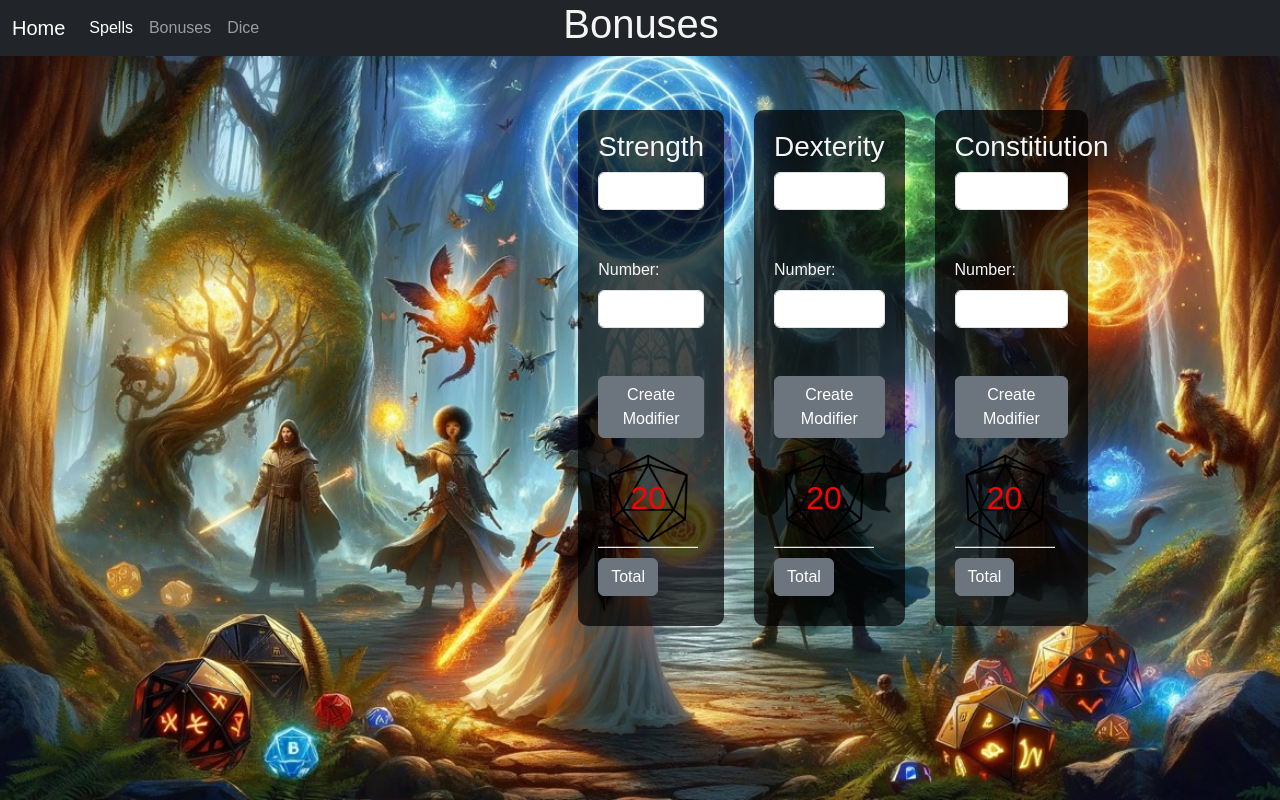
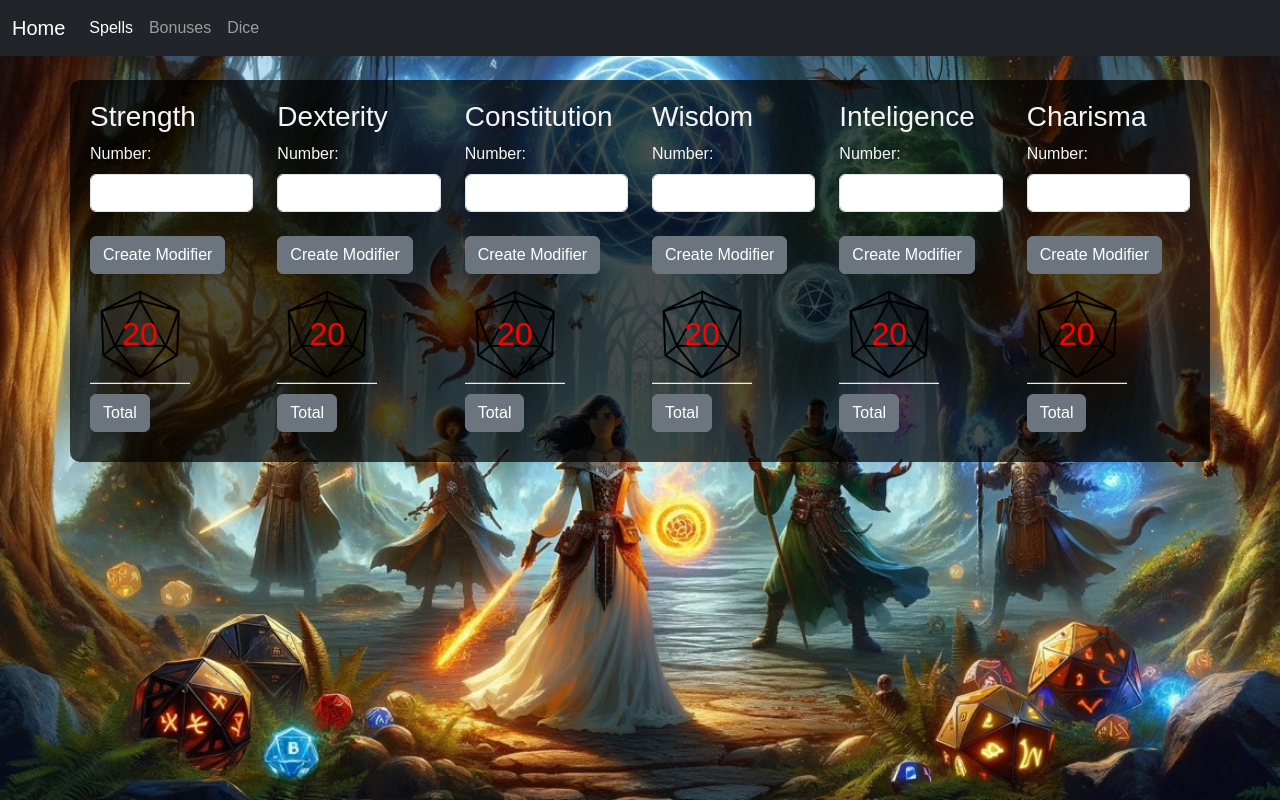
Before and after one commit to gouldgamer/dnd-spell-list, a plain HTML site: page bonusesV3.html in a window 1280 px wide. Drawn offline with nearby package versions, Linux system fonts and the light colour scheme; a script that the page names is missing.

Commit message:
we finished bonecesv3 with all 6 abilitys

```diff
--- a/bonusesV3.html
+++ b/bonusesV3.html
@@ -12,7 +12,9 @@
       text-align: center;
       position: absolute;
       top: 0;
+      width: 100%;
     }
+
     .dice {
       width: 100px;
       height: 100px;
@@ -26,7 +28,6 @@
       font-size: 2em;
       cursor: pointer;
       transition: transform 0.5s ease-in-out;
-      /* Smooth transformation for the rotation */
     }
 
     body {
@@ -37,7 +38,6 @@
       background-position: center;
       background-repeat: no-repeat;
       background-size: cover;
-
     }
 
     .container {
@@ -45,7 +45,6 @@
       background-color: rgba(0, 0, 0, 0.7);
       padding: 20px;
       border-radius: 10px;
-      margin: 15px;
     }
 
     .result {
@@ -54,36 +53,24 @@
 
     .form-container {
       display: flex;
-      flex-direction: row;
+      justify-content: center;
       align-items: center;
-      width: 12%;
+      width: 100%;
       margin: 15px;
     }
 
-    .parent {
-      display: flex;
-      flex-direction: row;
-      justify-content: center;
-      align-items: center;
-    }
-
     @keyframes roll {
-
-      /* Starting point of the animation */
       from {
         transform: rotate(0deg);
       }
 
-      /* Ending point of the animation */
       to {
         transform: rotate(720deg);
-        /* Complete one full rotation */
       }
     }
 
     .rolling {
       animation: roll 1s ease-in-out;
-      /* Apply 'roll' animation with a duration of 0.5 seconds */
     }
   </style>
 </head>
@@ -114,149 +101,126 @@
     </nav>
   </header>
   <audio id="diceRollSound" src="dice-sound.mp3"></audio>
-  <div class="parent">
-    <main class="form-container">
-      <h1 class="centered-text">Bonuses</h1>
-        <div class="container form-group w-150">
+  <div class="container form-group">
+    <div class="row justify-content-center">
+      <div class="col-md-2">
+        <!-- Strength Section -->
+        <h3>Strength</h3>
 
-          <!-- Label input field -->
-          <h3>Strength</h3>
-          <input type="text" class="form-control" id="inputLabel" name="inputLabel"><br><br>
-
-          <!-- Number input field -->
-          <label for="inputNumber" class="form-label">Number:</label>
-          <input type="number" class="form-control" id="inputNumber" name="inputNumber"><br><br>
-
-          <!-- Button to perform the "create modifier" operation -->
-          <button onclick="modifier()" class="btn btn-secondary">Create Modifier</button>
-          <div id="result" class="result"></div>
-
-          <!-- Button to roll a 20-sided die -->
-          <!-- <button onclick="rollDice()" class="btn btn-secondary" >Roll D20</button> -->
-          <div id="dice20" class="dice" onclick="rollDice('dice20', 20)"
+        <label for="inputNumberStrength" class="form-label">Number:</label>
+        <input type="number" class="form-control" id="inputNumberStrength" name="inputNumber"><br>
+        <button onclick="modifier('inputNumberStrength', 'resultStrength')" class="btn btn-secondary">Create Modifier</button>
+        <div id="resultStrength" class="result"></div>
+        <div id="diceStrength" class="dice" onclick="rollDice('diceStrength', 20, 'diceResultStrength')"
           style="background-image: url('images/d20-t.png');">20</div>
-          <div id="diceResult" class="result"></div>
-
-          <!-- Button to calculate the total of the previous two results -->
-          <button onclick="total()" class="btn btn-secondary">Total</button>
-          <div id="total" class="result"></div>
+        <div id="diceResultStrength" class="result"></div>
+        <button onclick="total('resultStrength', 'diceResultStrength', 'totalStrength')" class="btn btn-secondary">Total</button>
+        <div id="totalStrength" class="result"></div>
+      </div>
+      <div class="col-md-2">
+        <!-- Dexterity Section -->
+        <h3>Dexterity</h3>
+        <label for="inputNumberDexterity" class="form-label">Number:</label>
+        <input type="number" class="form-control" id="inputNumberDexterity" name="inputNumber"><br>
+        <button onclick="modifier('inputNumberDexterity', 'resultDexterity')" class="btn btn-secondary">Create Modifier</button>
+        <div id="resultDexterity" class="result"></div>
+        <div id="diceDexterity" class="dice" onclick="rollDice('diceDexterity', 20, 'diceResultDexterity')"
+          style="background-image: url('images/d20-t.png');">20</div>
+        <div id="diceResultDexterity" class="result"></div>
+        <button onclick="total('resultDexterity', 'diceResultDexterity', 'totalDexterity')" class="btn btn-secondary">Total</button>
+        <div id="totalDexterity" class="result"></div>
+      </div>
+      <div class="col-md-2">
+        <!-- Constitution Section -->
+        <h3>Constitution</h3>
+        <label for="inputNumberConstitution" class="form-label">Number:</label>
+        <input type="number" class="form-control" id="inputNumberConstitution" name="inputNumber"><br>
+        <button onclick="modifier('inputNumberConstitution', 'resultConstitution')" class="btn btn-secondary">Create Modifier</button>
+        <div id="resultConstitution" class="result"></div>
+        <div id="diceConstitution" class="dice" onclick="rollDice('diceConstitution', 20, 'diceResultConstitution')"
+          style="background-image: url('images/d20-t.png');">20</div>
+        <div id="diceResultConstitution" class="result"></div>
+        <button onclick="total('resultConstitution', 'diceResultConstitution', 'totalConstitution')" class="btn btn-secondary">Total</button>
+        <div id="totalConstitution" class="result"></div>
+      </div>
+      <div class="col-md-2">
+        <!-- Wisdom Section -->
+        <h3>Wisdom</h3>
+        <label for="inputNumberWisdom" class="form-label">Number:</label>
+        <input type="number" class="form-control" id="inputNumberWisdom" name="inputNumber"><br>
+        <button onclick="modifier('inputNumberWisdom', 'resultWisdom')" class="btn btn-secondary">Create Modifier</button>
+        <div id="resultWisdom" class="result"></div>
+        <div id="diceWisdom" class="dice" onclick="rollDice('diceWisdom', 20, 'diceResultWisdom')"
+          style="background-image: url('images/d20-t.png');">20</div>
+        <div id="diceResultWisdom" class="result"></div>
+        <button onclick="total('resultWisdom', 'diceResultWisdom', 'totalWisdom')" class="btn btn-secondary">Total</button>
+        <div id="totalWisdom" class="result"></div>
       </div>
 
-
-
-          <div class="container form-group w-150">
-
-            <!-- Label input field -->
-            <h3>Dexterity</h3>
-            <input type="text" class="form-control" id="inputLabel" name="inputLabel"><br><br>
-
-            <!-- Number input field -->
-            <label for="inputNumber" class="form-label">Number:</label>
-            <input type="number" class="form-control" id="inputNumber" name="inputNumber"><br><br>
-
-            <!-- Button to perform the "create modifier" operation -->
-            <button onclick="modifier()" class="btn btn-secondary">Create Modifier</button>
-            <div id="result" class="result"></div>
-
-            <!-- Button to roll a 20-sided die -->
-            <!-- <button onclick="rollDice()" class="btn btn-secondary" >Roll D20</button> -->
-            <div id="dice20" class="dice" onclick="rollDice('dice20', 20)"
+      <div class="col-md-2">
+        <!-- Inteligence Section -->
+        <h3>Inteligence</h3>
+        <label for="inputNumberInteligence" class="form-label">Number:</label>
+        <input type="number" class="form-control" id="inputNumberInteligence" name="inputNumber"><br>
+        <button onclick="modifier('inputNumberInteligence', 'resultInteligence')" class="btn btn-secondary">Create Modifier</button>
+        <div id="resultInteligence" class="result"></div>
+        <div id="diceInteligence" class="dice" onclick="rollDice('diceInteligence', 20, 'diceResultInteligence')"
           style="background-image: url('images/d20-t.png');">20</div>
-            <div id="diceResult" class="result"></div>
-
-            <!-- Button to calculate the total of the previous two results -->
-            <button onclick="total()" class="btn btn-secondary">Total</button>
-            <div id="total" class="result"></div>
+        <div id="diceResultInteligence" class="result"></div>
+        <button onclick="total('resultInteligence', 'diceResultInteligence', 'totalInteligence')" class="btn btn-secondary">Total</button>
+        <div id="totalInteligence" class="result"></div>
+      </div>
+      <div class="col-md-2">
+        <!-- Charisma Section -->
+        <h3>Charisma</h3>
+        <label for="inputNumberCharisma" class="form-label">Number:</label>
+        <input type="number" class="form-control" id="inputNumberCharisma" name="inputNumber"><br>
+        <button onclick="modifier('inputNumberCharisma', 'resultCharisma')" class="btn btn-secondary">Create Modifier</button>
+        <div id="resultCharisma" class="result"></div>
+        <div id="diceCharisma" class="dice" onclick="rollDice('diceCharisma', 20, 'diceResultCharisma')"
+          style="background-image: url('images/d20-t.png');">20</div>
+        <div id="diceResultCharisma" class="result"></div>
+        <button onclick="total('resultCharisma', 'diceResultCharisma', 'totalCharisma')" class="btn btn-secondary">Total</button>
+        <div id="totalCharisma" class="result"></div>
+      </div>
+    </div>
   </div>
 
-
-          <div class="container form-group w-150">
-
-            <!-- Label input field -->
-            <h3>Constitiution</h3>
-            <input type="text" class="form-control" id="inputLabel" name="inputLabel"><br><br>
-
-            <!-- Number input field -->
-            <label for="inputNumber" class="form-label">Number:</label>
-            <input type="number" class="form-control" id="inputNumber" name="inputNumber"><br><br>
-
-            <!-- Button to perform the "create modifier" operation -->
-            <button onclick="modifier()" class="btn btn-secondary">Create Modifier</button>
-            <div id="result" class="result"></div>
-
-            <!-- Button to roll a 20-sided die -->
-            <!-- <button onclick="rollDice()" class="btn btn-secondary" >Roll D20</button> -->
-            <div id="dice20" class="dice" onclick="rollDice('dice20', 20)"
-              style="background-image: url('images/d20-t.png');">20</div>
-            <div id="diceResult" class="result"></div>
-
-            <!-- Button to calculate the total of the previous two results -->
-            <button onclick="total()" class="btn btn-secondary">Total</button>
-            <div id="total" class="result"></div>
-          </div>
-    </main>
-  </div>
-
-  </div>
   <script>
-    // Function to subtract 10 from a number, divide by 2, and round down the result
-
-    function modifier() {
-      let number = document.getElementById("inputNumber").value;
+    function modifier(inputId, resultId) {
+      let number = document.getElementById(inputId).value;
       let result = (parseInt(number) - 10) / 2;
       let roundedResult = Math.floor(result);
+      document.getElementById(resultId).innerHTML = "= " + roundedResult;
+    }
 
-      document.getElementById("result").innerHTML = "= " + roundedResult;
-    }
-    // Function to roll a 20- sided dice
-    function rollDice(diceId, sides) {
+    function rollDice(diceId, sides, resultId) {
       const dice = document.getElementById(diceId);
-      var audio = new Audio('dice-sound.mp3');
-      var diceRoll = Math.floor(Math.random() * sides) + 1;
+      const audio = new Audio('dice-sound.mp3');
+      const diceRoll = Math.floor(Math.random() * sides) + 1;
       audio.play();
-      document.getElementById("diceResult").innerHTML = "= " + diceRoll;
-      dice.classList.add('rolling'); // Start the rolling animation
-
+      document.getElementById(resultId).innerHTML = "= " + diceRoll;
+      dice.classList.add('rolling');
       let interval = setInterval(function () {
-        dice.textContent = diceRoll // Update dice text randomly
+        dice.textContent = diceRoll
       }, 100);
-
-      // End of animation after 0.5 second
       setTimeout(function () {
-        clearInterval(interval); // Stop the random number generator
-        dice.textContent = diceRoll // Settle on a final random number
-        dice.classList.remove('rolling'); // Remove the animation class
+        clearInterval(interval);
+        dice.textContent = diceRoll
+        dice.classList.remove('rolling');
       }, 500);
     }
 
-    // function playDiceSound() {
-    //     const audio = document.getElementById('diceRollSound');
-    //     audio.currentTime = 0;
-    //     audio.play();
-    // }
-
-    function total() {
-      let modifierResult = document.getElementById("result").textContent.split('= ')[1];
-      let diceResult = document.getElementById("diceResult").textContent.split("= ")[1];
+    function total(modifierId, diceResultId, totalId) {
+      let modifierResult = document.getElementById(modifierId).textContent.split('= ')[1];
+      let diceResult = document.getElementById(diceResultId).textContent.split("= ")[1];
       let finalResult = parseInt(modifierResult) + parseInt(diceResult);
-      document.getElementById("total").innerHTML = "= " + finalResult;
+      document.getElementById(totalId).innerHTML = "= " + finalResult;
     }
-    function playDiceSound() {
-      const audio = document.getElementById('diceRollSound');
-      audio.currentTime = 0; // Resets the audio to the start
-      audio.play(); // Plays the rolling dice sound
-    }
-
-    // function rollDice(diceId, sides) {
-    //     const dice = document.getElementById(diceId);
-    //     dice.classList.add('rolling'); // Start the rolling animation
-
-    // playDiceSound();
-
-
-
-
   </script>
-  <script src="https://cdn.jsdelivr.net/npm/bootstrap@5.0.2/dist/js/bootstrap.bundle.min.js"
+  <script src="https://cdn.jsdelivr.net/npm/bootstrap@5.3.2/dist/js/bootstrap.bundle.min.js"
     integrity="sha384-MrcW6ZMFYlzcLA8Nl+NtUVF0sA7MsXsP1UyJoMp4YLEuNSfAP+JcXn/tWtIaxVXM"
     crossorigin="anonymous"></script>
+</body>
+
+</html>
```
Lines whose indentation alone changed are shown as unchanged.
